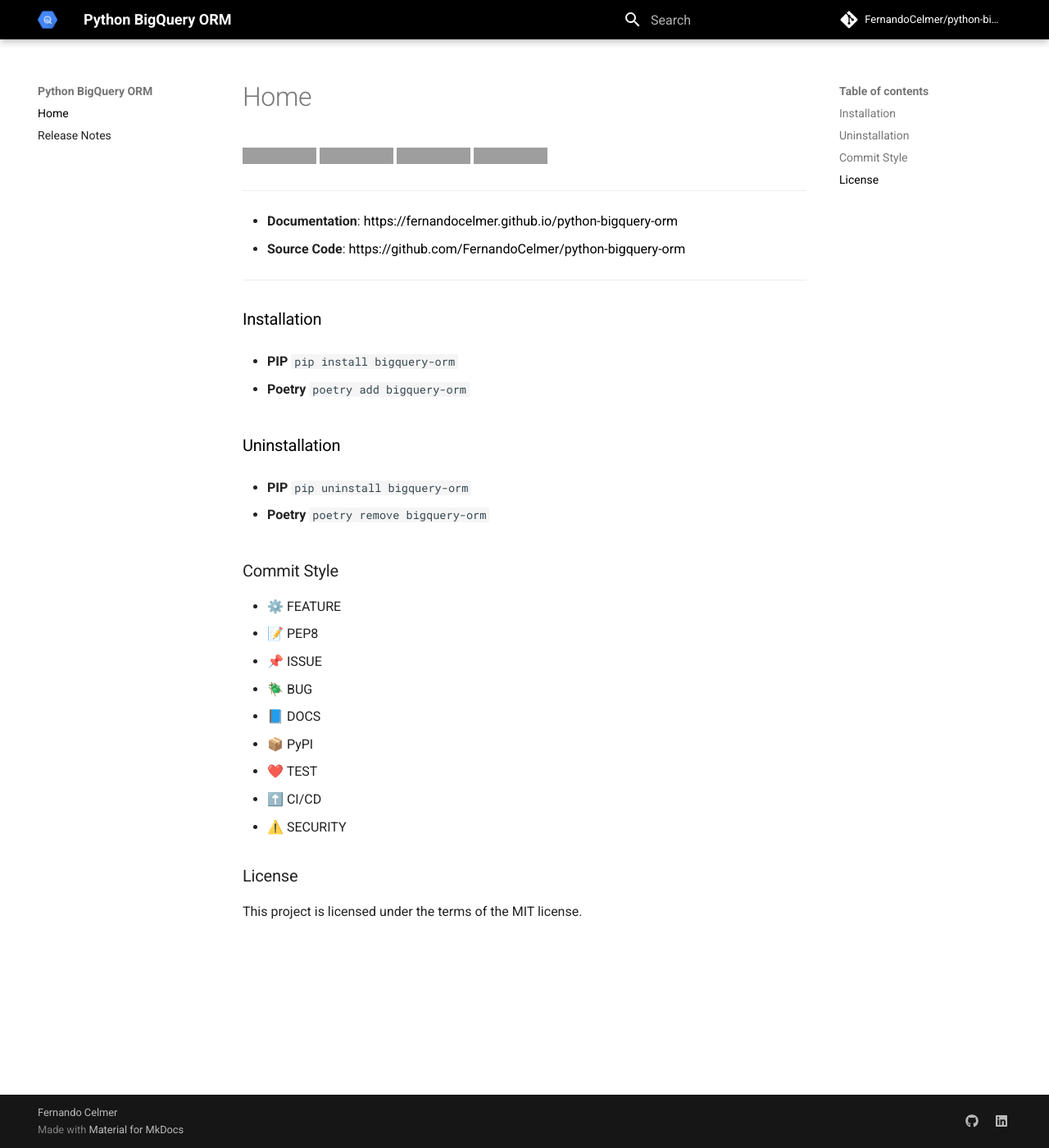
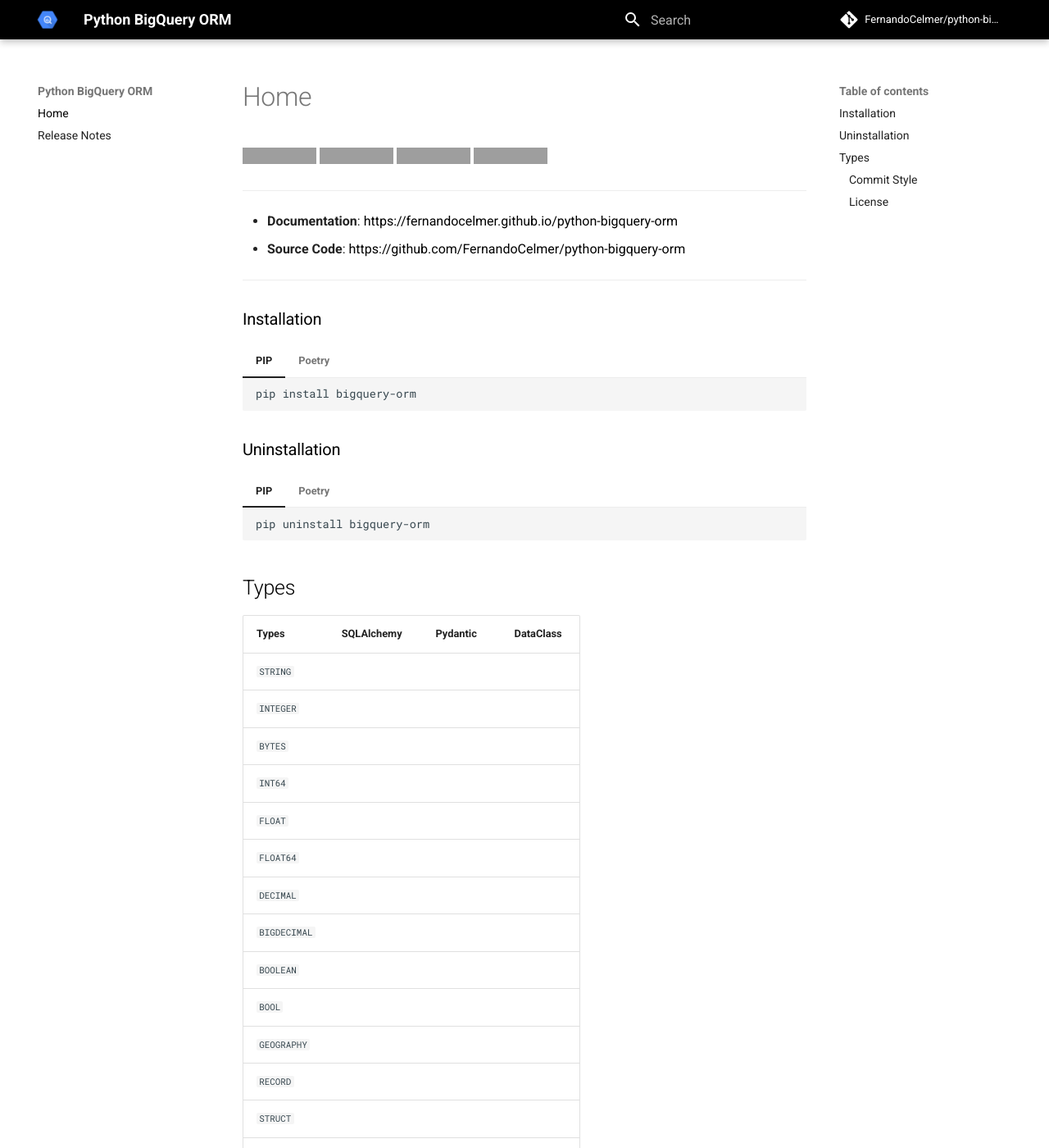
Before and after one commit to FernandoCelmer/python-bigquery-orm, an MkDocs documentation site: the page built from docs/index.md, in a window 1280 px wide and 1400 px high. Shown: the whole window at 82% size. Built offline with MkDocs 1.6.1 and Material for MkDocs 9.7.7, drawn with Linux system fonts in a browser that asks for light colours; comment, search, counter and statistics services are not loaded; some of the changed text lies outside the part shown; grey boxes are pictures that could not be loaded.

Commit message:
📘 DOCS: Update

````diff
--- a/docs/index.md
+++ b/docs/index.md
@@ -11,18 +11,55 @@
 
 ---
 
-
 ### [Installation](#)
 
-- **PIP** ``pip install bigquery-orm``
+=== "PIP"
 
-- **Poetry** ``poetry add bigquery-orm``
+    ```bash
+    pip install bigquery-orm
+    ```
+
+=== "Poetry"
+
+    ```bash
+    poetry add bigquery-orm
+    ```
 
 ### [Uninstallation](#)
 
-- **PIP** ``pip uninstall bigquery-orm``
+=== "PIP"
 
-- **Poetry** ``poetry remove bigquery-orm``
+    ```bash
+    pip uninstall bigquery-orm
+    ```
+
+=== "Poetry"
+
+    ```bash
+    poetry remove bigquery-orm
+    ```
+
+## [Types](#)
+
+| Types          | SQLAlchemy    | Pydantic      | DataClass     |
+|:-------------- |:-------------:|:-------------:|:-------------:|
+| ``STRING``     |               |               |               |
+| ``INTEGER``    |               |               |               |
+| ``BYTES``      |               |               |               |
+| ``INT64``      |               |               |               |
+| ``FLOAT``      |               |               |               |
+| ``FLOAT64``    |               |               |               |
+| ``DECIMAL``    |               |               |               |
+| ``BIGDECIMAL`` |               |               |               |
+| ``BOOLEAN``    |               |               |               |
+| ``BOOL``       |               |               |               |
+| ``GEOGRAPHY``  |               |               |               |
+| ``RECORD``     |               |               |               |
+| ``STRUCT``     |               |               |               |
+| ``TIMESTAMP``  |               |               |               |
+| ``DATE``       |               |               |               |
+| ``TIME``       |               |               |               |
+| ``DATETIME``   |               |               |               |
 
 ### Commit Style
 
````
